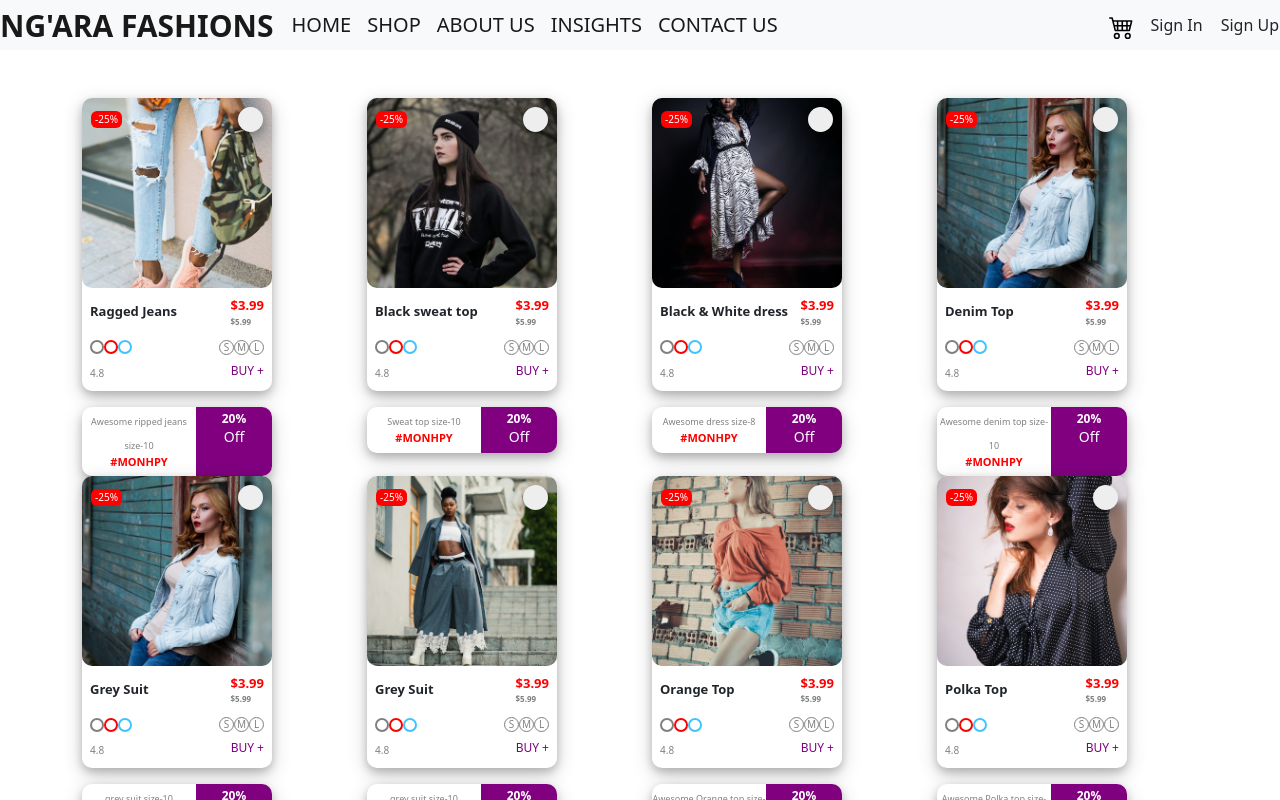
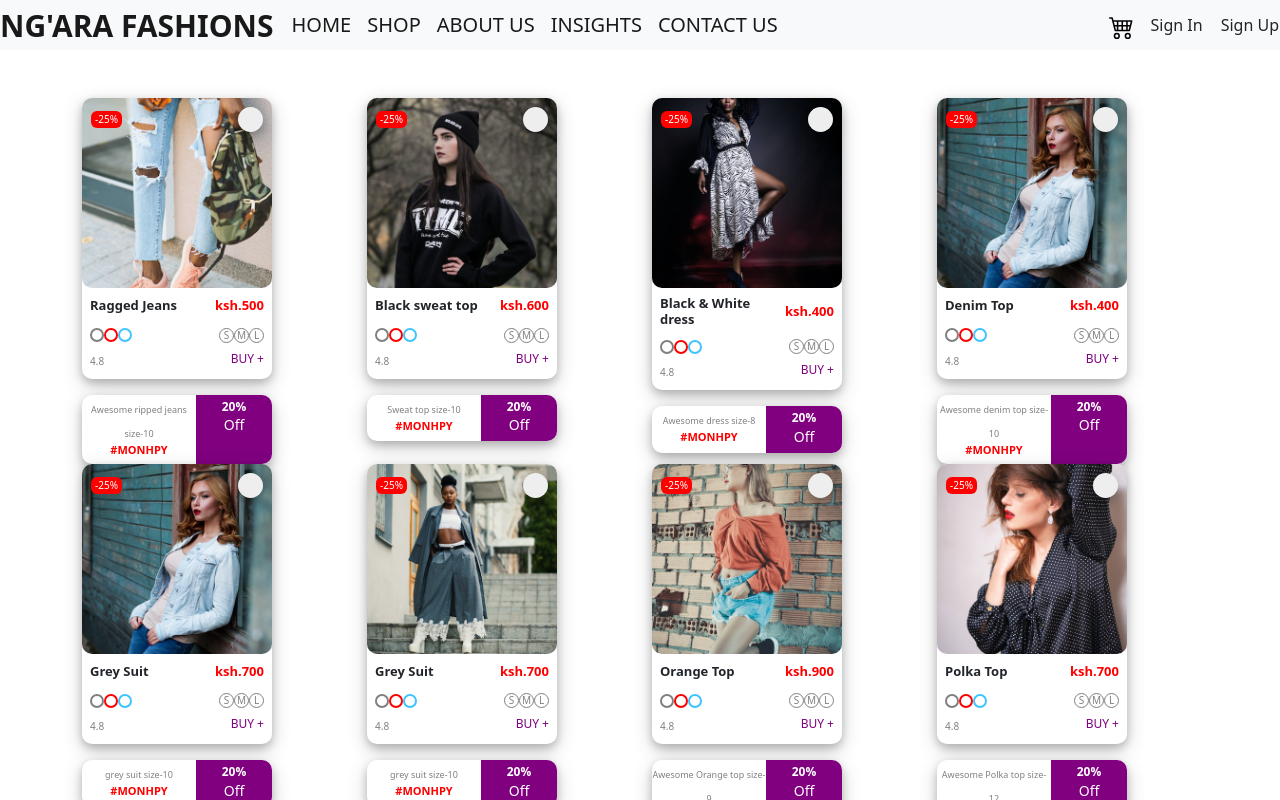
Before and after one commit to Carol254/kuiFashions, an Angular app: page /dashboard/shop in a window 1280 px wide. Shown: the top 800 px of the page. Built offline with nearby package versions, Linux system fonts and the light colour scheme.

Commit message:
few less changes

```diff
--- a/src/app/dashboard/shop/shop.component.html
+++ b/src/app/dashboard/shop/shop.component.html
@@ -28,8 +28,8 @@
     							<div class="d-flex justify-content-between align-items-center">
     								<h5 class="dress-name">{{product.name}}</h5>
     								<div class="d-flex flex-column mb-2">
-    									<span class="new-price">$3.99</span>
-    									<small class="old-price text-right">$5.99</small>
+    									<span class="new-price">{{product.amount}}</span>
+
     								</div>
     							</div>
     							<div class="d-flex justify-content-between align-items-center pt-1">
```
